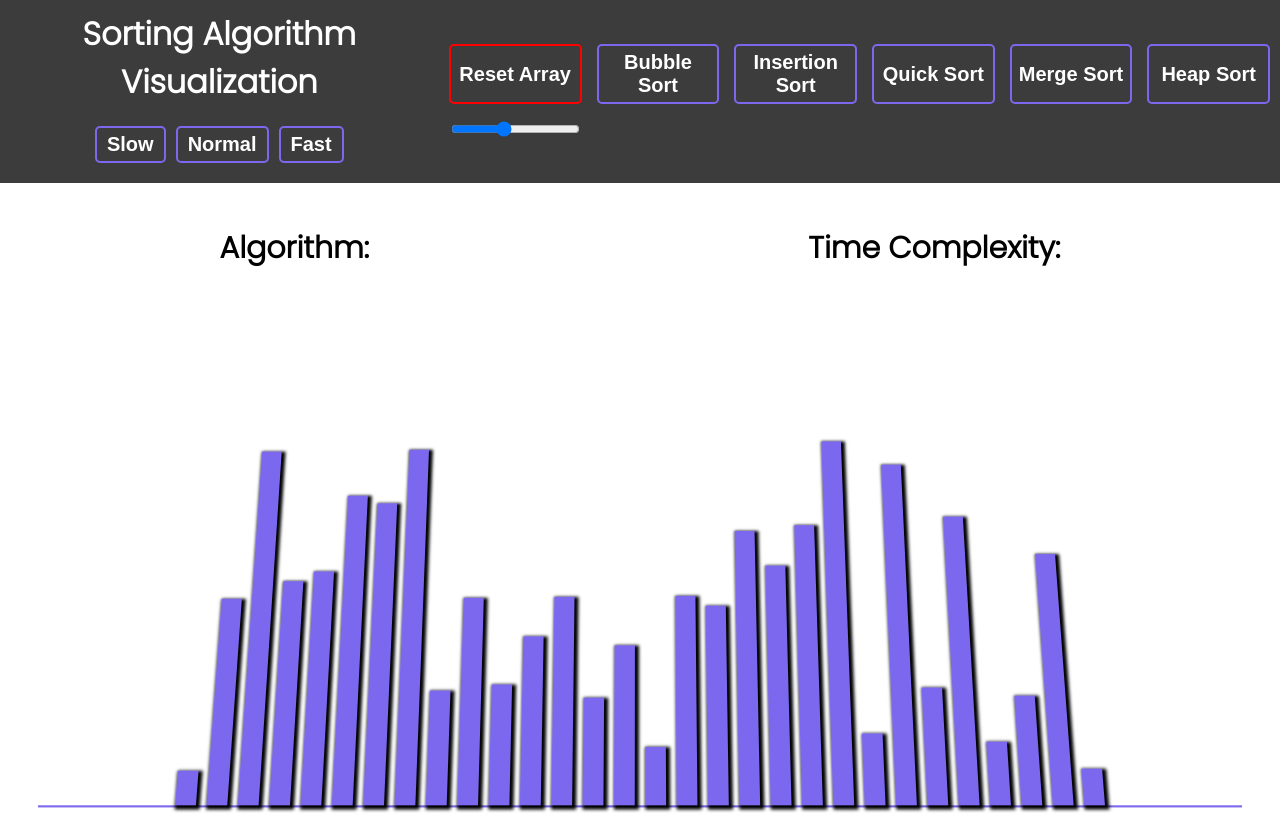
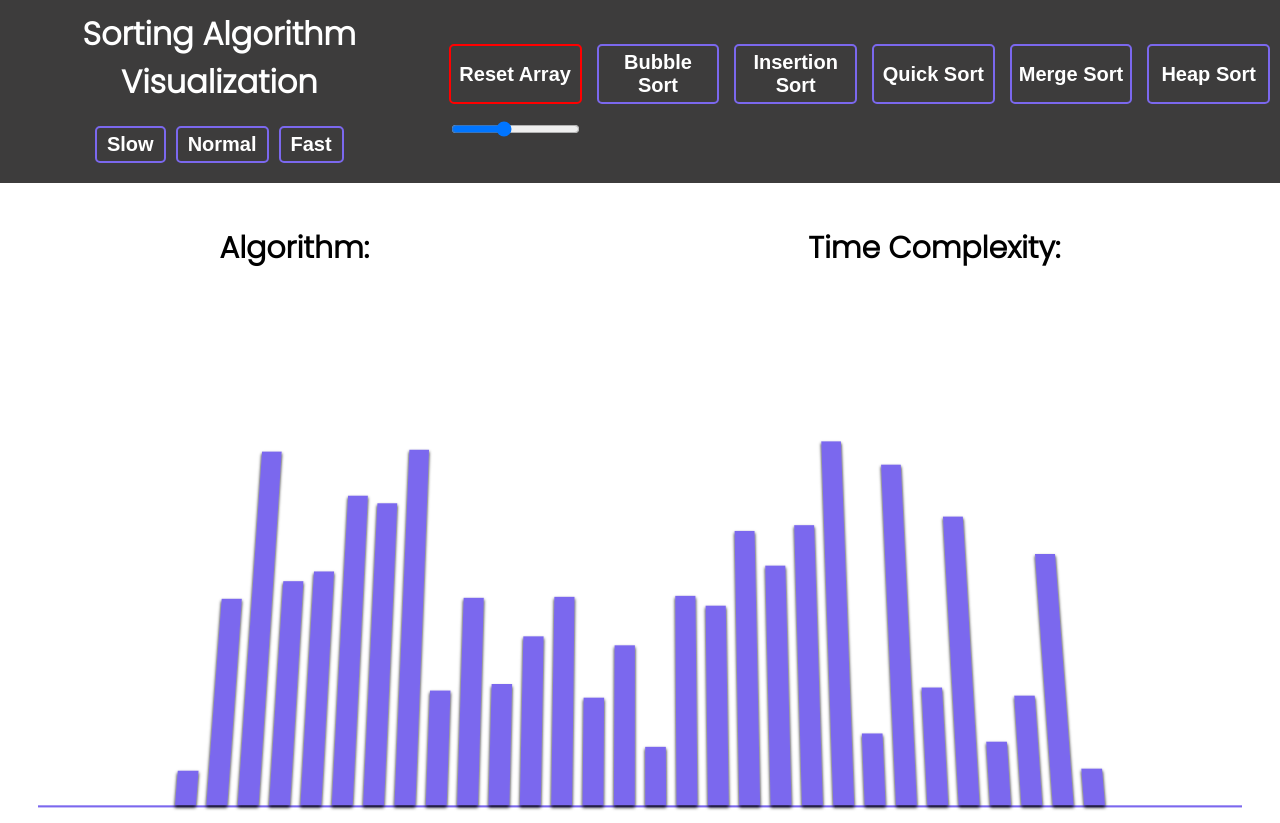
Before and after one commit to DevalPanchal/Sorting-Algorithms, a React (Create React App) app: page / in a window 1280 px wide. Built offline with nearby package versions, Linux system fonts and the light colour scheme.

Commit message:
changed styling to bars

```diff
--- a/src/stylesheets/_graph.scss
+++ b/src/stylesheets/_graph.scss
@@ -37,7 +37,7 @@
                align-items: flex-end;
                width: 20px;
                background-color: #7b68ee;
-               box-shadow: 2px 2px 3px 2px #000000;
+               box-shadow: 0px 2px 3px 0px #000000;
                transition: 0.1s;
                &:hover {
                     box-shadow: none;
--- a/src/stylesheets/styles.css
+++ b/src/stylesheets/styles.css
@@ -233,8 +233,8 @@
           align-items: flex-end;
   width: 20px;
   background-color: #7b68ee;
-  -webkit-box-shadow: 2px 2px 3px 2px #000000;
-          box-shadow: 2px 2px 3px 2px #000000;
+  -webkit-box-shadow: 0px 2px 3px 0px #000000;
+          box-shadow: 0px 2px 3px 0px #000000;
   -webkit-transition: 0.1s;
   transition: 0.1s;
 }
```
